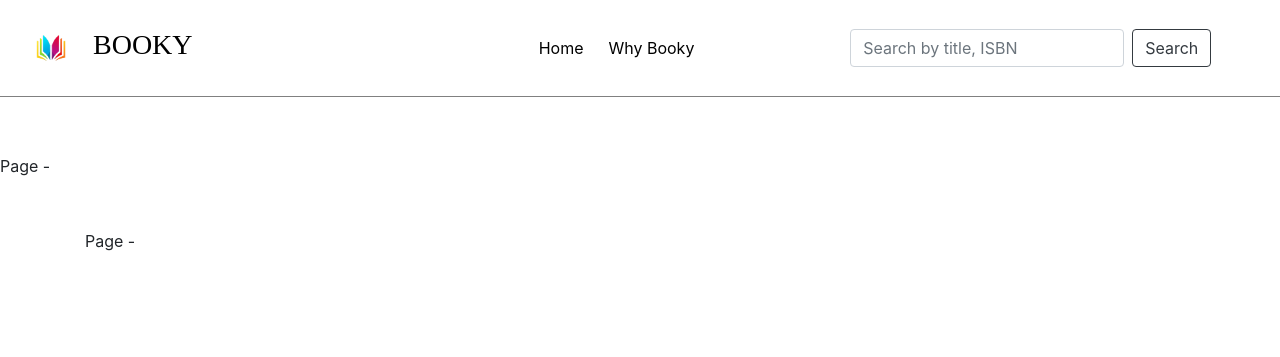
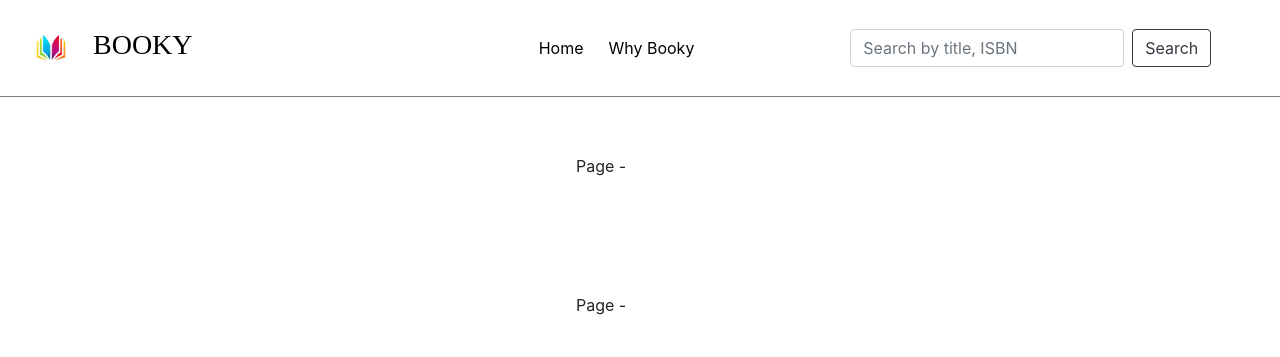
Before and after one commit to andyjohn23/booky, a Flask app: template app/templates/search.html in a window 1280 px wide. Shown: the top 357 px of the page. Run offline with Flask 2, Linux system fonts and the light colour scheme; the template is opened without the code that fills it, so the values that code supplies are empty.

Commit message:
updated files

```diff
--- a/app/static/css/index.css
+++ b/app/static/css/index.css
@@ -61,18 +61,21 @@
     display: grid;
     grid-template-columns: repeat(3, 1fr);
     grid-auto-rows: auto;
-    grid-gap: 5px;
+    grid-gap: 10px;
     margin-top: 4%;
 }.book-library a{
     text-decoration: none;
 }
 .book-library h3{
-    font-size: 18px;
+    font-size: 17px;
+    font-family: 'Times New Roman', Times, serif;
+    font-weight: bold;
     color: black;
     width: 200px;
     white-space: nowrap;
     overflow: hidden;
     text-overflow: ellipsis;
+    line-height: 15px;
 }
 .book-library p{
     font-size: 13px;
@@ -87,8 +90,14 @@
 .book-library .card img{
     width: 100%;
     height: 200px;
-    object-fit: contain;
+    object-fit: cover;
 }
 .controls{
     margin-top: 12%;
+    margin-left: 45%;
 }
+.footer-controls{
+    margin-top: 5%;
+    margin-bottom: 12%;
+    margin-left: 45%;
+}
--- a/app/templates/search.html
+++ b/app/templates/search.html
@@ -74,8 +74,9 @@
         </div>
 
         {% endfor %}
+    </div>
 
-        <div>
+    <div class="footer-controls">
         {% if start - 21 >= 0 %}
         <a href="/query?search={{ search }}&start={{ start - 21 }}">
             <span id="prev" class="pl1">Previous</span>
@@ -89,4 +90,3 @@
     </div>
     {% endblock %}
 </div>
-</div>
```
Also changed, not shown: README.md. Lines whose indentation alone changed are shown as unchanged.
